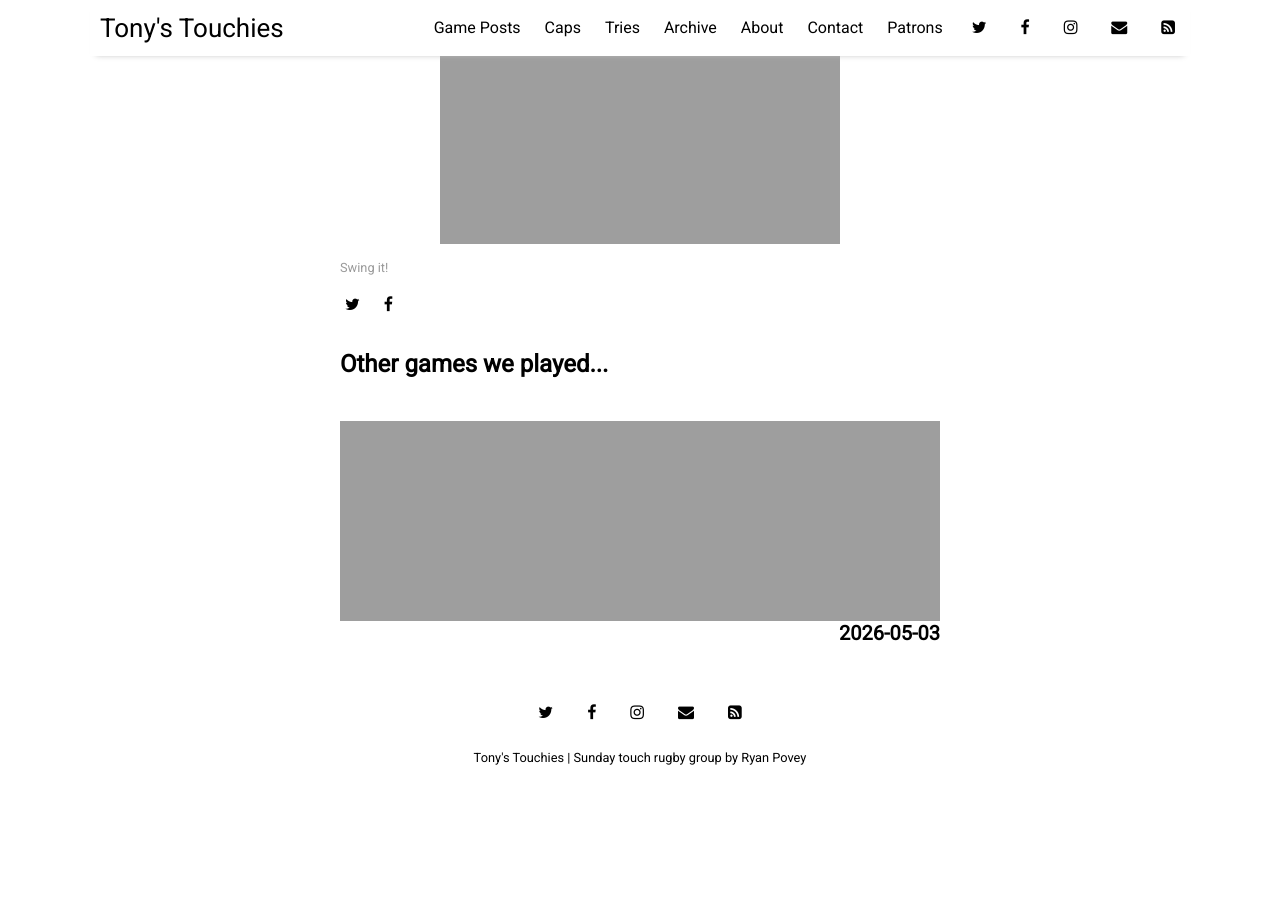
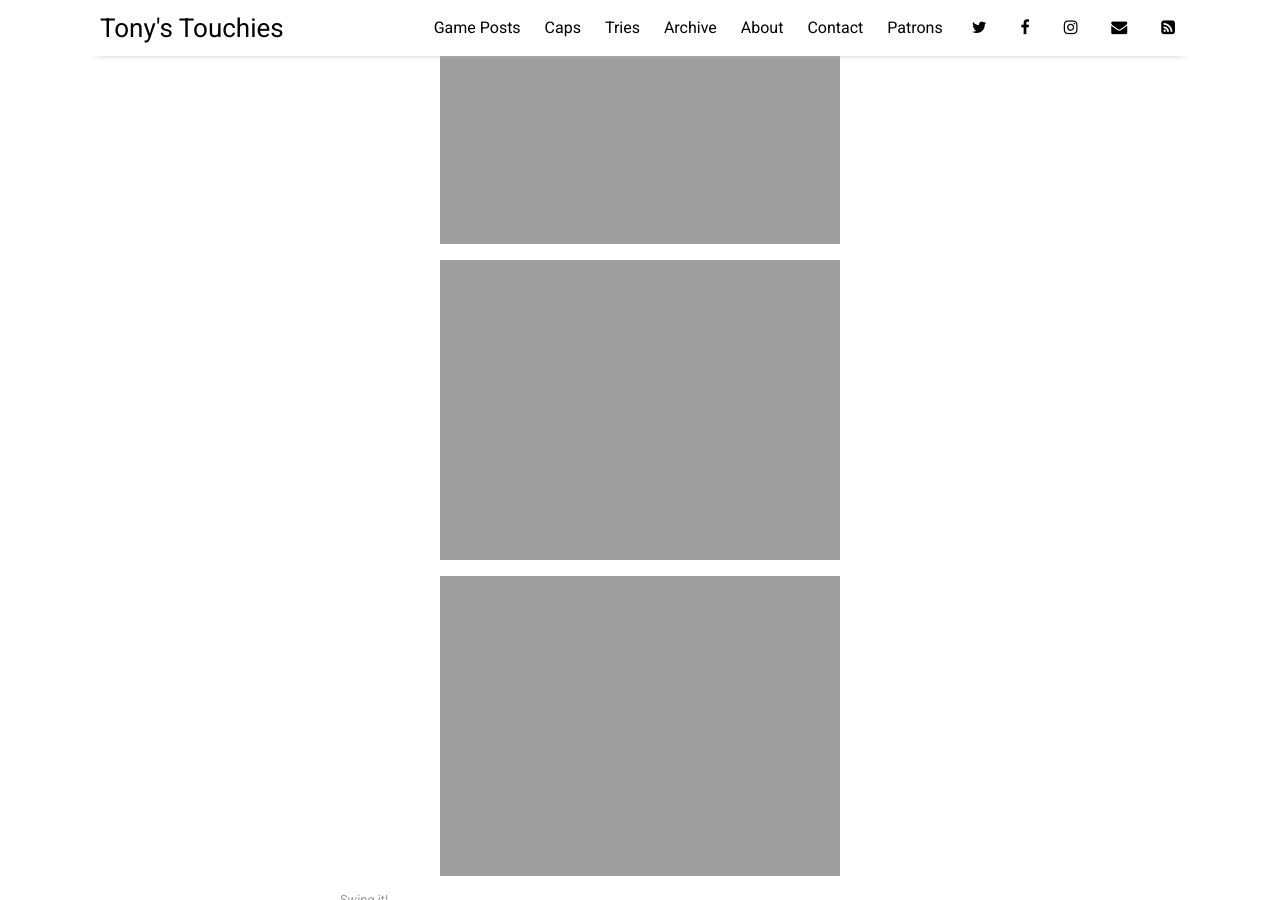
Before and after one commit to sundayrugby/sundayrugby.github.io, a Jekyll site: the page built from _posts/2026-04-26-EH.md, in a window 1280 px wide and 900 px high, scrolled down 3430 px. Built offline with Jekyll 4.4.1, drawn with Linux system fonts in a browser that asks for light colours; nearby versions of some CDN libraries; before the commit the page ends 4226 px from its top, so only the background shows below that.

Commit message:
Add f and g image refs to 2026-04-26 post

```diff
--- a/_posts/2026-04-26-EH.md
+++ b/_posts/2026-04-26-EH.md
@@ -73,3 +73,7 @@ image: 2026_04_26_a.jpg
 ![alt text](https://sundayrugby.github.io/assets/img/2026_04_26_d.jpg)
 
 ![alt text](https://sundayrugby.github.io/assets/img/2026_04_26_e.jpg)
+
+![alt text](https://sundayrugby.github.io/assets/img/2026_04_26_f.jpg)
+
+![alt text](https://sundayrugby.github.io/assets/img/2026_04_26_g.jpg)
```
